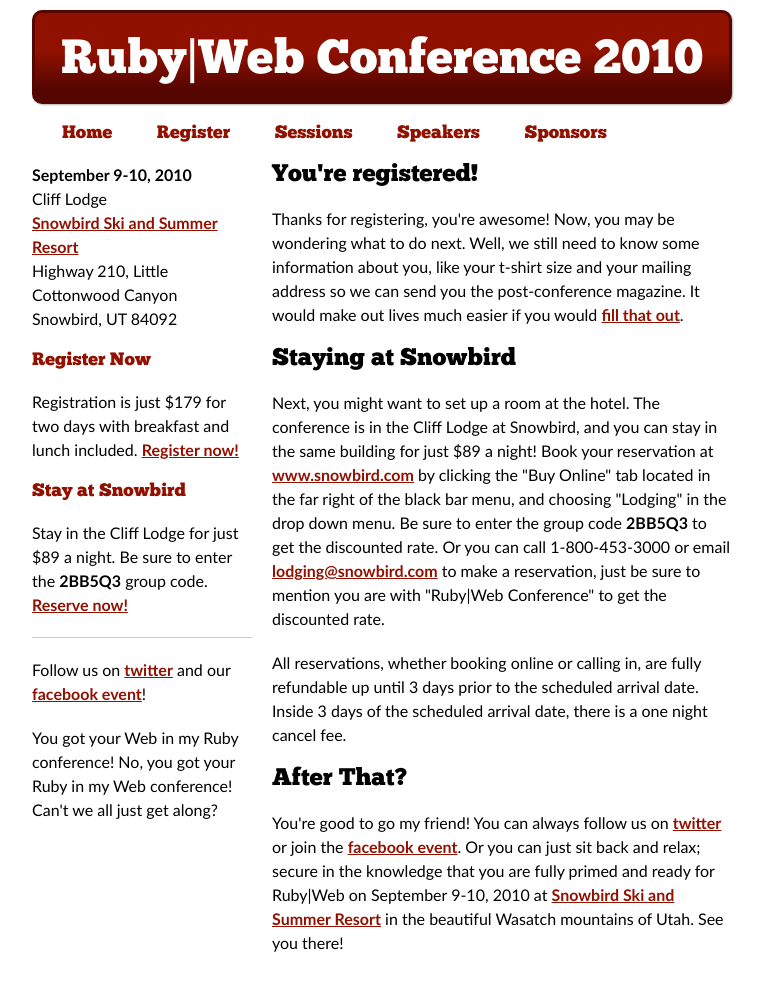
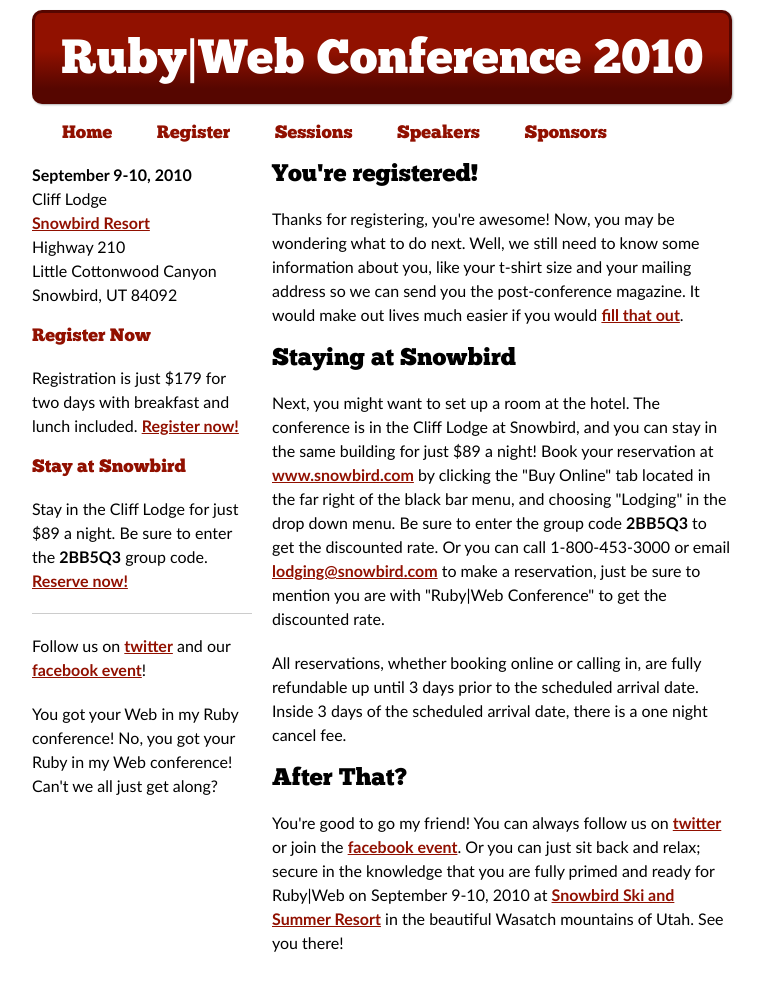
Before and after one commit to blowmage/rubywebconf.org, a Jekyll site: the page built from thanks.html, in a window 1280 px wide. Shown: the whole page, without its empty margins (258-1023 px from the left). Built offline with Jekyll 4.4.1, drawn with Linux system fonts in a browser that asks for light colours.

Commit message:
Format address to look better on the side

```diff
--- a/_layouts/default.html
+++ b/_layouts/default.html
@@ -32,8 +32,9 @@
 
 	<p><strong>September 9-10, 2010</strong><br>
 	Cliff Lodge<br>
-	<a href="http://www.snowbird.com/">Snowbird Ski and Summer Resort</a><br>
-	Highway 210, Little Cottonwood Canyon<br>
+	<a href="http://www.snowbird.com/">Snowbird Resort</a><br>
+	Highway 210<br>
+	Little Cottonwood Canyon<br>
 	Snowbird, UT 84092</p>
 	<h3><a href="http://bit.ly/rubyweb2010register">Register Now</a></h3>
     <p>Registration is just $179 for two days with breakfast and lunch included. <a href="http://bit.ly/rubyweb2010register">Register now!</a></strong></p>
--- a/_layouts/home.html
+++ b/_layouts/home.html
@@ -75,8 +75,9 @@
 
 	<p><strong>September 9-10, 2010</strong><br>
 	Cliff Lodge<br>
-	<a href="http://www.snowbird.com/">Snowbird Ski and Summer Resort</a><br>
-	Highway 210, Little Cottonwood Canyon<br>
+	<a href="http://www.snowbird.com/">Snowbird Resort</a><br>
+	Highway 210<br>
+	Little Cottonwood Canyon<br>
 	Snowbird, UT 84092</p>
     <h3><a href="http://www.snowbird.com/">Stay at Snowbird</a></h3>
     <p>Stay in the Cliff Lodge for just $89 a night. Be sure to enter the <strong>2BB5Q3</strong> group code. <a href="http://www.snowbird.com/">Reserve now!</a></strong></p>
```
